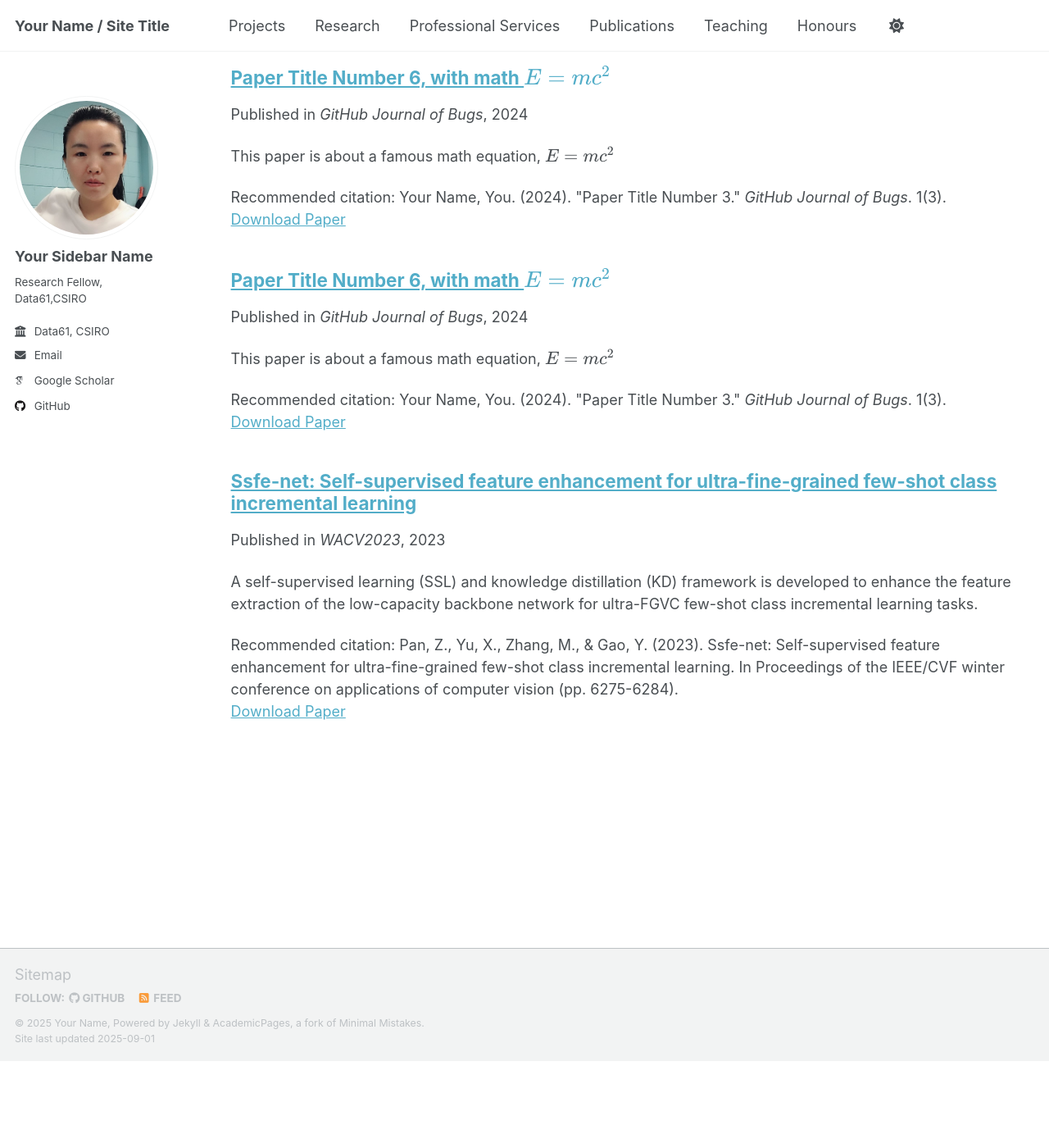
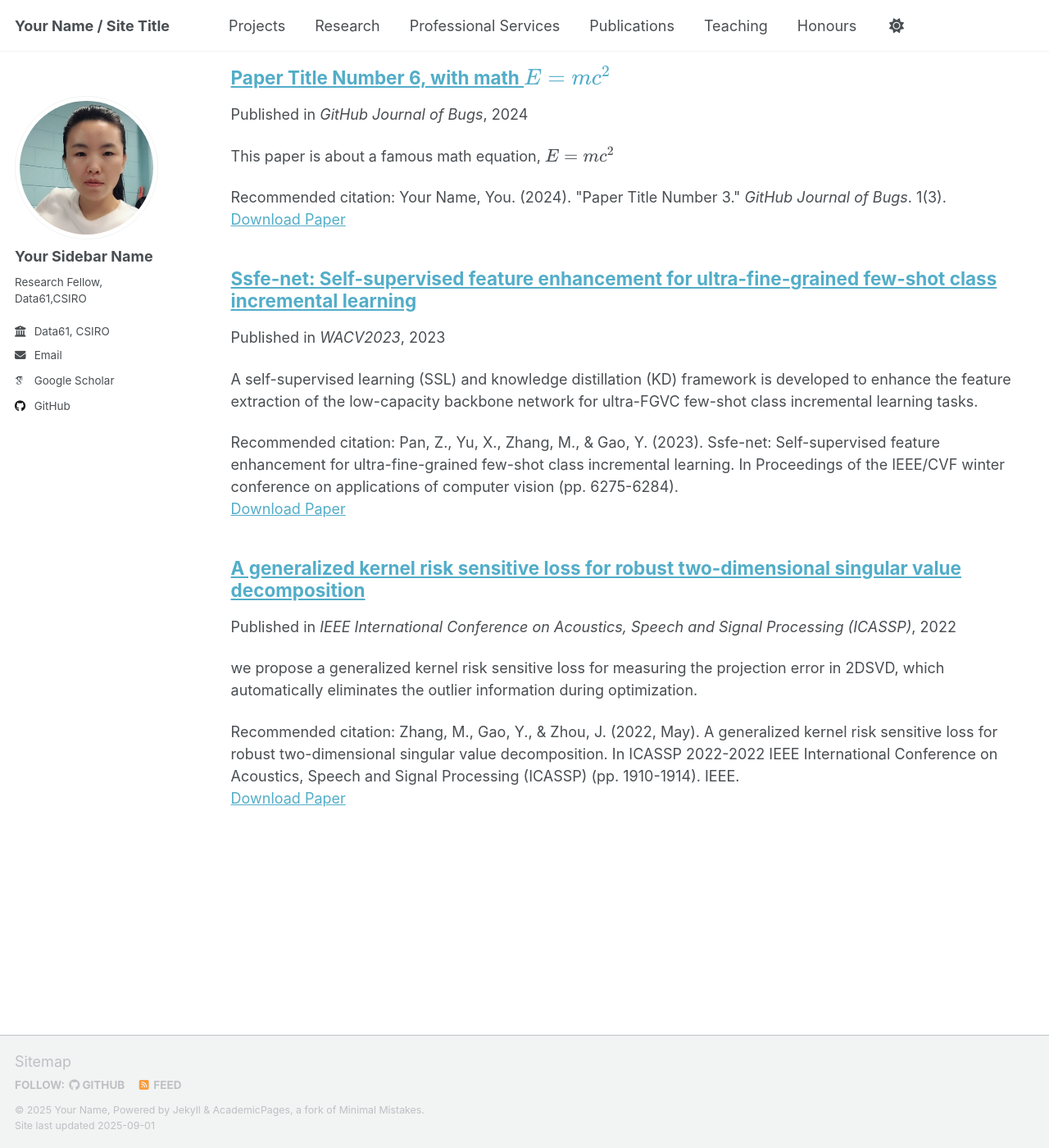
Before and after one commit to Miaohua9/Miaohua9.github.io, a Jekyll site: the page built from _pages/publications.html, in a window 1280 px wide and 1400 px high, scrolled down 1947 px. Shown: the whole window at 82% size. Built offline with Jekyll 4.4.1, drawn with Linux system fonts in a browser that asks for light colours; some web fonts are replaced; a script that is not in the unit is left out; before the commit the page ends 3241 px from its top, so only the background shows below that.

Commit message:
Update 2025-0831-06-paper-title-number-9.md

```diff
--- a/_publications/2025-0831-06-paper-title-number-9.md
+++ b/_publications/2025-0831-06-paper-title-number-9.md
@@ -1,13 +1,14 @@
 ---
-title: "Paper Title Number 6, with math $$E=mc^2$$"
+title: "A generalized kernel risk sensitive loss for robust two-dimensional singular value decomposition"
 collection: publications
 category: conferences
-permalink: /publication/2024-02-17-paper-title-number-4
-excerpt: 'This paper is about a famous math equation, $$E=mc^2$$'
-date: 2024-02-17
-venue: 'GitHub Journal of Bugs'
-paperurl: 'http://academicpages.github.io/files/paper3.pdf'
-citation: 'Your Name, You. (2024). &quot;Paper Title Number 3.&quot; <i>GitHub Journal of Bugs</i>. 1(3).'
+permalink: /publication/2022-04-27-paper-title-number-9
+excerpt: 'we propose a generalized kernel risk sensitive loss for measuring the projection error in 2DSVD, which automatically eliminates the outlier information during optimization.'
+date: 2022-04-27
+venue: 'IEEE International Conference on Acoustics, Speech and Signal Processing (ICASSP)'
+paperurl: 'https://ieeexplore.ieee.org/stamp/stamp.jsp?arnumber=9747522'
+citation: 'Zhang, M., Gao, Y., & Zhou, J. (2022, May). A generalized kernel risk sensitive loss for robust two-dimensional singular value decomposition. In ICASSP 2022-2022 IEEE International Conference on Acoustics, Speech and Signal Processing (ICASSP) (pp. 1910-1914). IEEE.
+'
 ---
 
-Using [MathJax](https://www.mathjax.org/) in the description is supported - $$E=mc^2$$ - however, the use must be mindful that the default delimiters are `$$...$$` and `\\[...\\]` which differs from the `$...$` that is typically expected.
+Two-dimensional singular value decomposition (2DSVD) is an important dimensionality reduction algorithm which has inherent advantage in preserving the structure of 2D images. However, 2DSVD algorithm is based on the squared error loss, which may exaggerate the projection errors with the presence of outliers. To solve this problem, we propose a generalized kernel risk sensitive loss for measuring the projection error in 2DSVD, which automatically eliminates the outlier information during optimization. Since the proposed objective function is non-convex, a majorization-minimization algorithm is developed to efficiently solve it. Our method is rotational invariant and has intrinsic advantages in processing non-centered data. Experimental results on public databases demonstrate that the performance of the proposed method significantly outperforms several benchmark methods on different applications.
```
